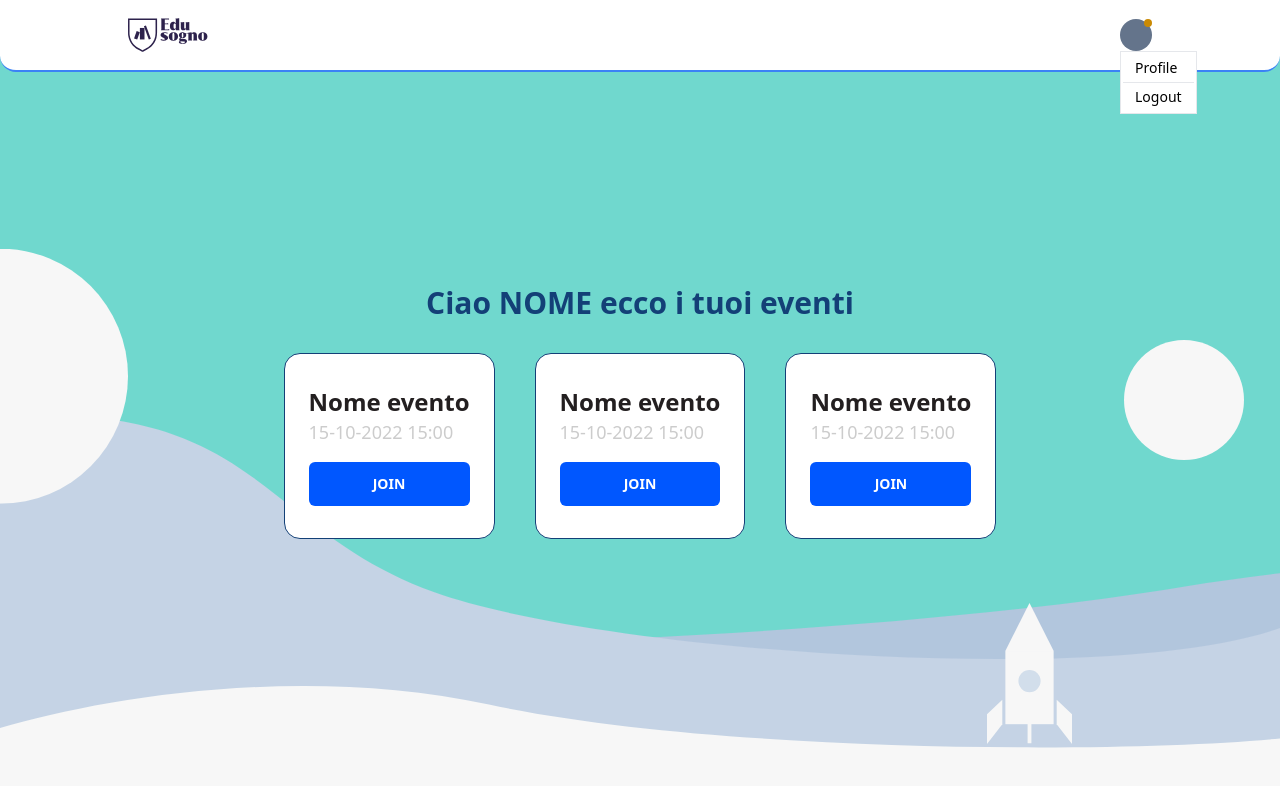
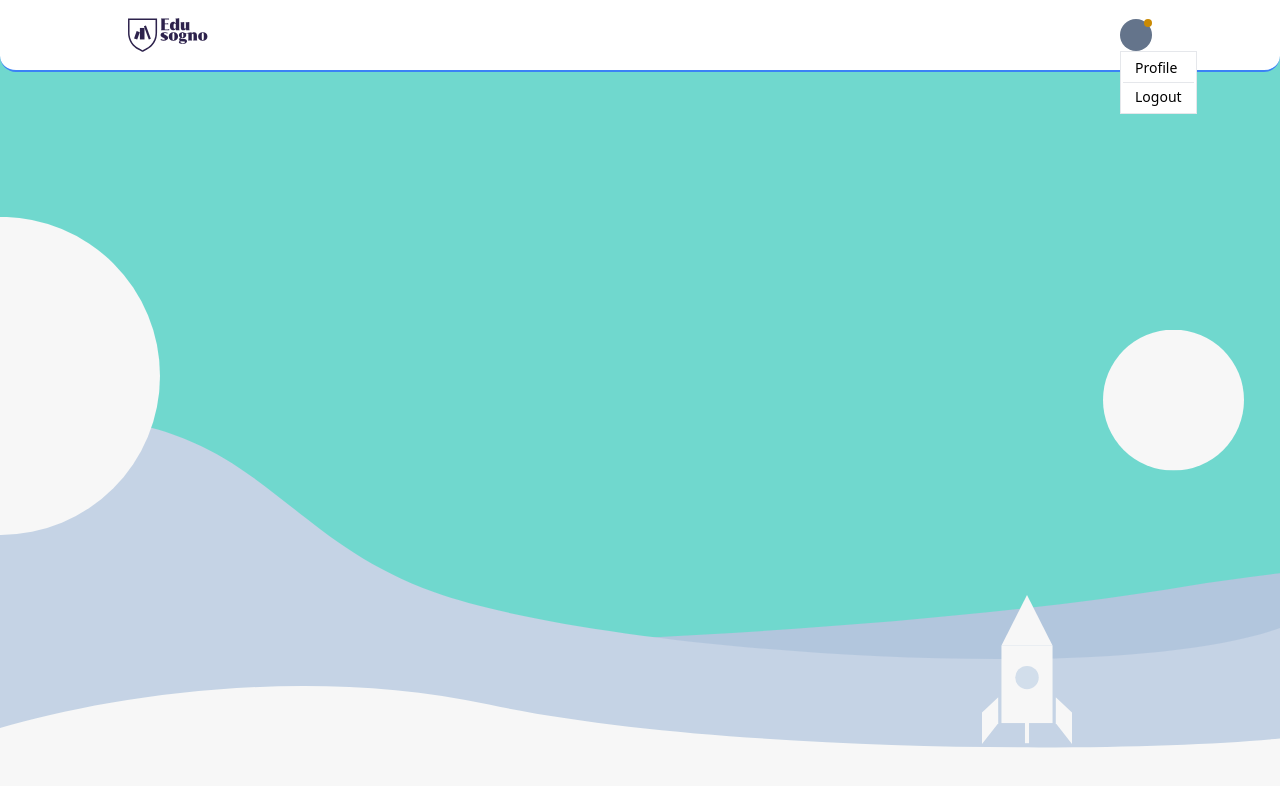
Before and after one commit to Geraldkhody/login-system, a React (Create React App) app: page / in a window 1280 px wide. Shown: the top 786 px of the page. Built offline with nearby package versions, Linux system fonts and the light colour scheme; sample sign-in values are in the browser's storage.

Commit message:
Worked on the bg design

```diff
--- a/src/App.jsx
+++ b/src/App.jsx
@@ -1,4 +1,4 @@
-import { BrowserRouter, Route, Routes } from 'react-router-dom';
+import { BrowserRouter, Navigate, Route, Routes } from 'react-router-dom';
 import Home from './Pages/Home/Home';
 import Login from './Pages/Login/Login';
 import Register from './Pages/Register/Register';
@@ -8,12 +8,16 @@ import Profile from './Pages/Profile/Profile';
 import ChangePassword from './Pages/Profile/ChangePassword/ChangePassword';
 
 function App() {
+
+  const isLoggedIn = localStorage.getItem("isLoggedIn");
+
+
   return (
     <div>
       <BrowserRouter>
         <Routes>
           <Route path='/' element={<Layout />}>
-            <Route index element={<Home />} />
+            <Route index element={isLoggedIn ? <Home /> : <Navigate to="/login" />} />
             <Route path='login' element={<Login />} />
             <Route path='register' element={<Register />} />
             <Route path='reset' element={<Reset />} />
--- a/src/Component/Layout/Layout.jsx
+++ b/src/Component/Layout/Layout.jsx
@@ -6,16 +6,16 @@ const Layout = () => {
   return (
     <Fragment>
       <div className='absolute top-0 bottom-0 left-0 right-0 bg-[#74DFD5] z-[-10] '>
-        <img src="/images/Vector 5.svg" alt="" className='absolute bottom-10 ' />
-        <img src="/images/Vector 4.svg" alt="" className='absolute bottom-0 ' />
-        <img src="/images/Vector 1.svg" alt="" className='absolute bottom-0 ' />
+        <img src="/images/Vector 5.svg" alt="" className='absolute bottom-10 w-full ' />
+        <img src="/images/Vector 4.svg" alt="" className='absolute bottom-0 w-full  ' />
+        <img src="/images/Vector 1.svg" alt="" className='absolute bottom-0 w-full ' />
 
-        <img src="/images/Group 201.svg" alt="" className='absolute bottom-10 lg:bottom-14 right-[3rem] sm:right-[5rem] md:right-[10rem] lg:right-[13rem] w-[3rem] sm:w-[4rem] md:w-[5.3rem] ' />
+        <img src="/images/Group 201.svg" alt="" className='absolute bottom-10 lg:bottom-14 right-[15%] lg:right-[13rem]    w-[7%] ' />
 
         {/* =====================   Small Ellipse   ================== */}
-        <img src="/images/Ellipse 12.svg" alt="" className='absolute top-[55%] sm:top-[50%] md:translate-y-[-50%] right-0 sm:right-5 md:right-9 w-[7rem] sm:w-[7.5rem] ' />
+        <img src="/images/Ellipse 12.svg" alt="" className='absolute top-[55%] sm:top-[50%] md:translate-y-[-50%] right-0 sm:right-5 md:right-9 w-[11%] ' />
         {/* =====================   big Ellipse   ================== */}
-        <img src="/images/Ellipse 13.svg" alt="" className='absolute top-[35%] sm:top-[40%] md:top-[47%] translate-y-[-50%] w-[7rem] sm:w-[7.5rem] md:w-[8rem] ' />
+        <img src="/images/Ellipse 13.svg" alt="" className='absolute top-[35%] sm:top-[40%] md:top-[47%] translate-y-[-50%] w-[12.5%]  ' />
       </div>
       <div className="absolute top-0 bottom-0 left-0 right-0 bg-[rgba(0,0,0,0.03)] z-[-8]" ></div>
 
--- a/src/Pages/Home/Home.jsx
+++ b/src/Pages/Home/Home.jsx
@@ -1,8 +1,17 @@
 import React from 'react'
 import Card from '../../Component/Card/Card'
 import Button from '../../Component/Button/Button'
+import { useNavigate } from 'react-router-dom'
 
 const Home = () => {
+    const navigate = useNavigate();
+    const isLoggedIn = localStorage.getItem("isLoggedIn");
+
+    if(!isLoggedIn == false){
+        navigate("/login");
+        return
+    }
+
   return (
     <div className='flex flex-col justify-center items-center h-[85vh] '>
         <h1 className='mb-8 font-bold text-3xl text-center text-[#134077] '>Ciao NOME ecco i tuoi eventi</h1>
```
